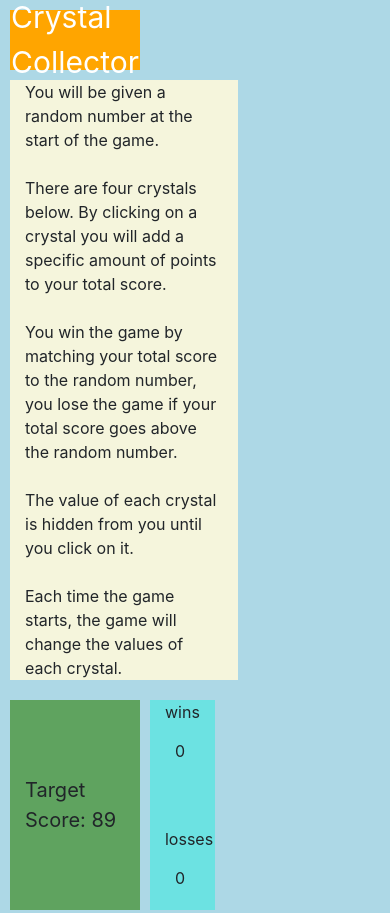
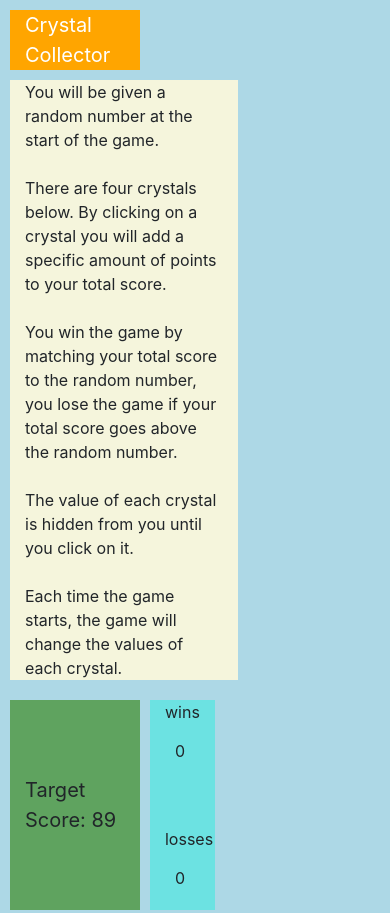
Before and after one commit to smogil12/unit-4-game, a plain HTML site: page index.html in a window 390 px wide. Shown: the top 913 px of the page. Drawn offline with nearby package versions, Linux system fonts and the light colour scheme.

Commit message:
added media query to make it mobile friendly

```diff
--- a/assets/css/style.css
+++ b/assets/css/style.css
@@ -115,3 +115,14 @@ object-fit: cover;
         align-items: center;
         font-size: 30px;
 }
+
+@media screen and (max-width: 750px) {
+
+    .my-col {
+
+        font-size: 20px;
+
+
+    }
+
+}
--- a/index.html
+++ b/index.html
@@ -10,6 +10,7 @@
       href="https://maxcdn.bootstrapcdn.com/bootstrap/4.0.0/css/bootstrap.min.css"
     />
     <script type="text/javascript" src="assets/javascript/game.js"></script>
+    <meta name="viewport" content="width=device-width, initial-scale=1.0">
     <link rel="stylesheet" href="assets/css/style.css" />
     <title>Crystal Collector</title>
 </head>
```
